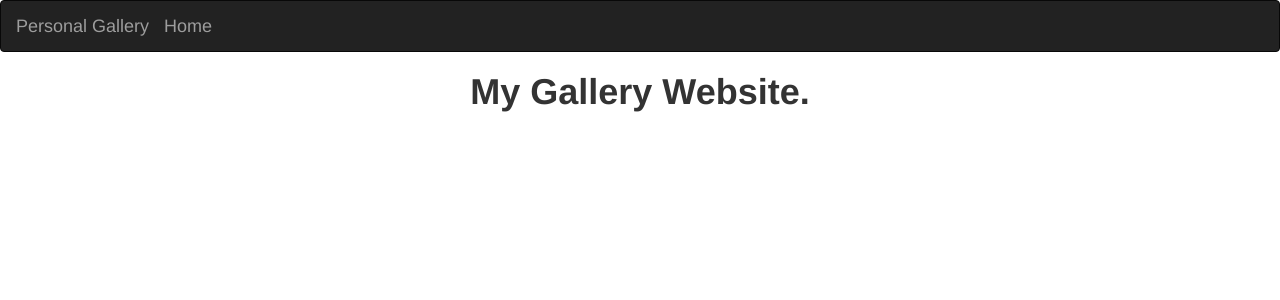
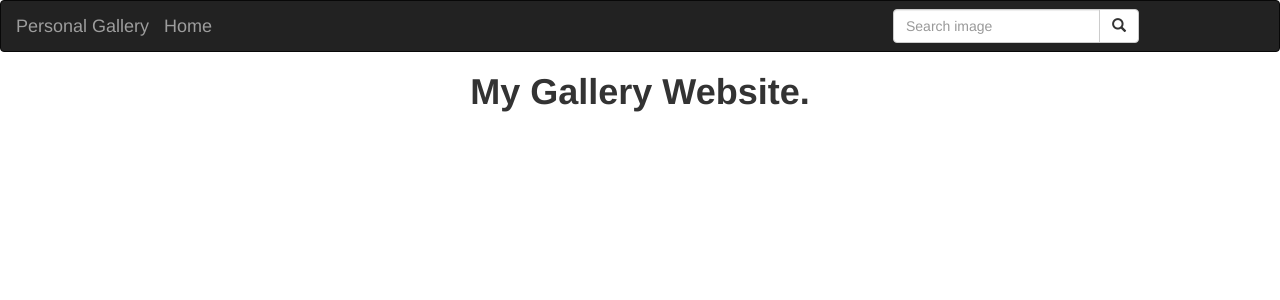
Before and after one commit to willardsigei/P-Gallery, a Django app: page /gallery in a window 1280 px wide. Shown: the top 300 px of the page. Run offline with Django 3.2, Linux system fonts and the light colour scheme; data that the repository does not hold is empty; some libraries are stand-ins or nearby versions.

Commit message:
updated form on navbar template

```diff
--- a/photos/templates/navbar.html
+++ b/photos/templates/navbar.html
@@ -5,5 +5,20 @@
       <a class="navbar-brand" href="{% url 'home'%}">Home</a>
     </div>
 
+    <!-- Adding a search form  -->
+    <div class="col-sm-4 col-md-4 navbar-right">
+
+      <form class="navbar-form" role="search" action="{% url 'search_category'%}">
+
+        <div class="input-group">
+          <input type="text" class="form-control" placeholder="Search image" name="image">
+          <div class="input-group-btn">
+            <button class="btn btn-default" type="submit"><i class="glyphicon glyphicon-search"></i></button>
+          </div>
+        </div>
+
+      </form>
+    </div>
+    <!-- search form end -->
   </div>
 </nav>
```
